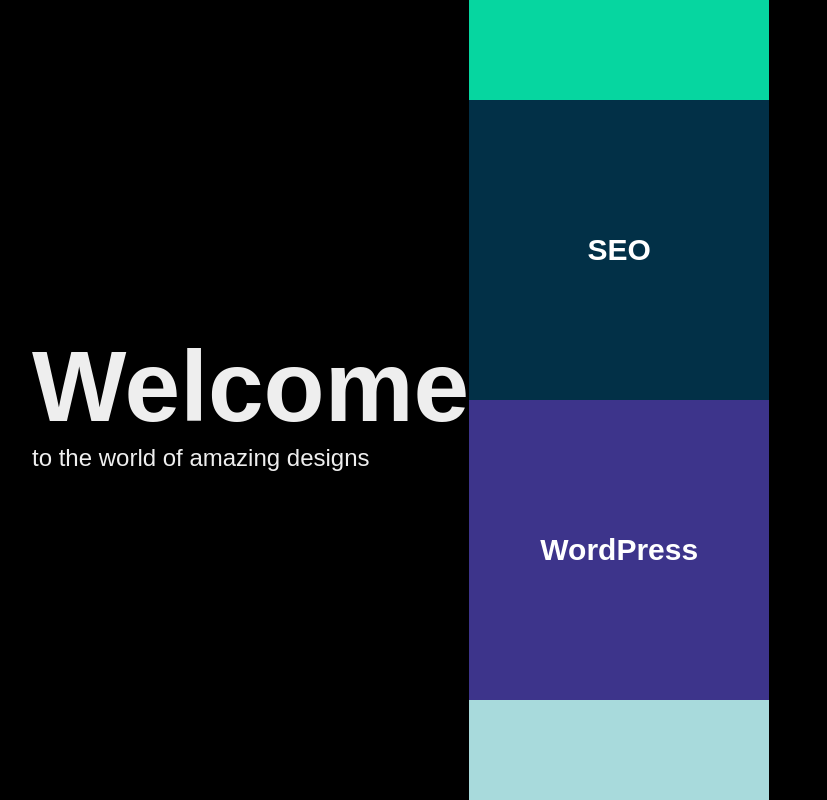
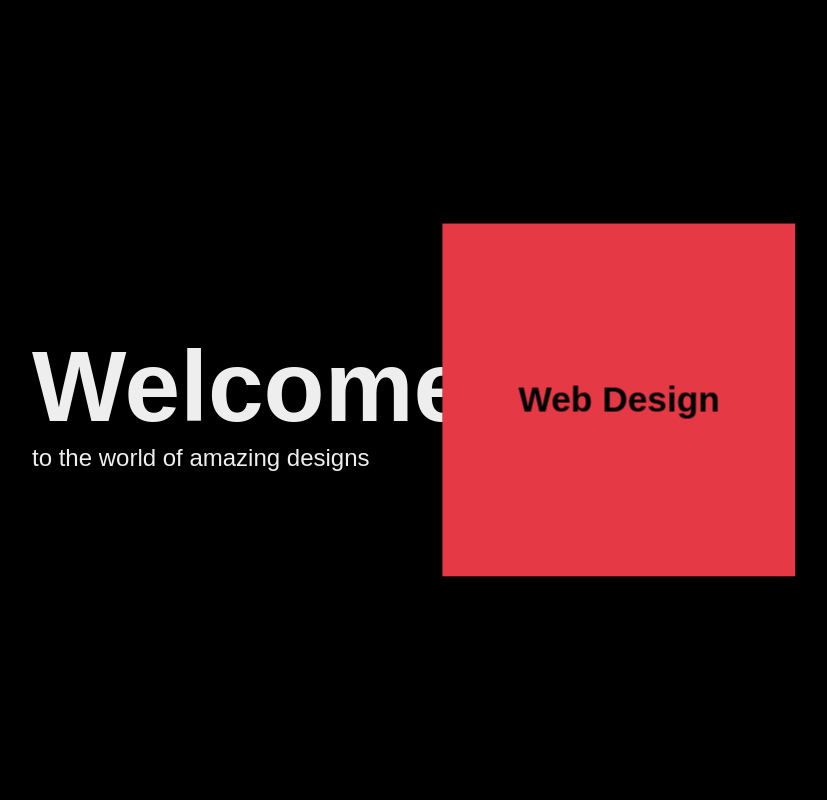
Before and after one commit to Jadslog/07-3DCube, a plain HTML site: page index.html in a window 1280 px wide. Shown: the top 800 px of the page, without its empty margins (108-935 px from the left). Drawn offline with Linux system fonts and the light colour scheme.

Commit message:
Style Cube Faces

```diff
--- a/style.css
+++ b/style.css
@@ -1,3 +1,8 @@
+:root {
+    --cube-width: 300px;
+    --translateZ: 150px;
+}
+
 body {
     margin: 0;
     padding: 0;
@@ -29,9 +34,19 @@ header .sub-heading {
     margin: 0;
 }
 
+.cube-container {
+    perspective: 1000px;
+}
+.cube-container .cube {
+    width: var(--cube-width);
+    height: var(--cube-width);
+    transform-style: preserve-3d;
+}
+
 .cube-container .cube-face {
-    width: 300px;
-    height: 300px;
+    width: var(--cube-width);
+    height: var(--cube-width);
+    position: absolute;
     font-size: 30px;
     background: yellow;
     color: #000;
@@ -43,22 +58,28 @@ header .sub-heading {
 
 .cube-container .front {
     background: #e63946;
+    transform: translateZ(var(--translateZ));
 }
 
 .cube-container .back {
     background: #06d6a0;
+    transform: rotateY(180feg) translateZ(var(--translateZ));
 }
 .cube-container .left {
     background: #023047;
     color: #fff;
+    transform: rotateY(-90deg) translateZ(var(--translateZ));
 }
 .cube-container .right {
     background: #3d348b;
     color: #fff;
+    transform: rotateY(90deg) translateZ(var(--translateZ));
 }
 .cube-container .top {
     background: #a8dadc;
+    transform: rotateX(90deg) translateZ(var(--translateZ));
 }
 .cube-container .bottom {
     background: #ffd166;
+    transform: rotateX(-90deg) translateZ(var(--translateZ));
 }
```
